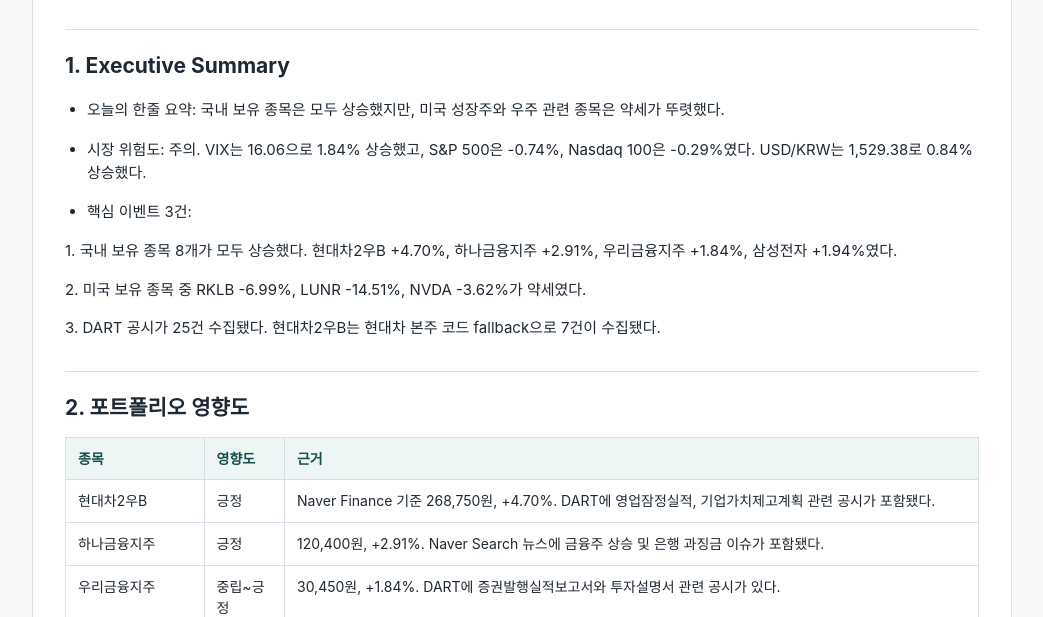
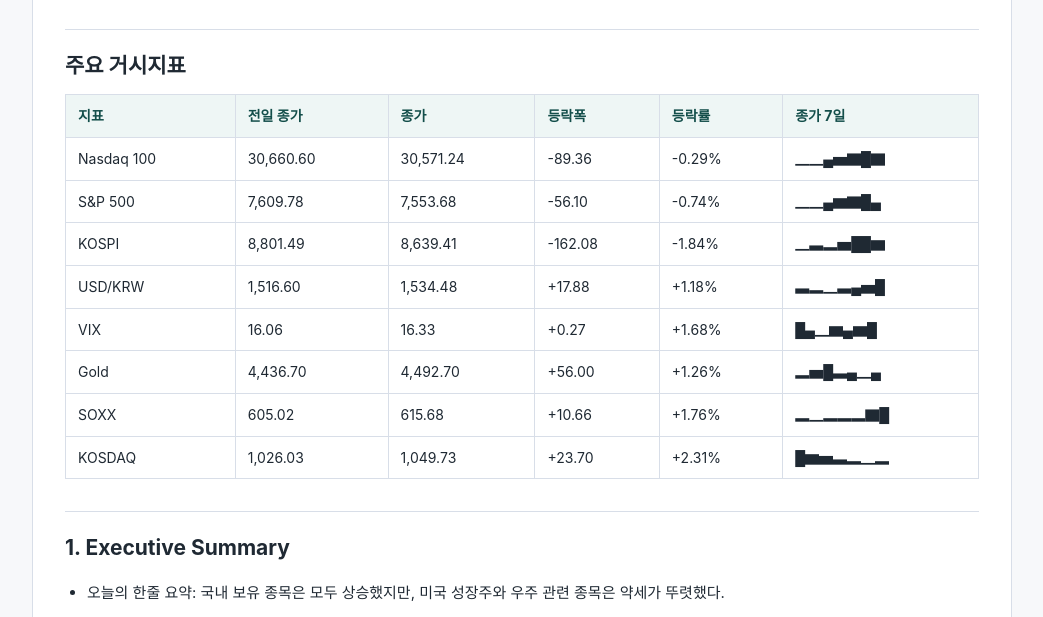
Before and after one commit to konslie/KSS, a plain HTML site: page docs/index.html in a window 1280 px wide. Shown: the part 177-794 px from the top of the page, without its empty margins (118-1161 px from the left). Drawn offline with Linux system fonts and the light colour scheme.

Commit message:
Add macro indicators to briefing

```diff
--- a/docs/index.html
+++ b/docs/index.html
@@ -133,12 +133,24 @@
 <a href="reports/2026-06-02.html">2026-06-02</a></div>
       </section>
       <h1>Morning Investment Briefing - 2026-06-04</h1>
+<h2>주요 거시지표</h2>
+<table><tbody>
+<tr><th>지표</th><th>전일 종가</th><th>종가</th><th>등락폭</th><th>등락률</th><th>종가 7일</th></tr>
+<tr><td>Nasdaq 100</td><td>30,660.60</td><td>30,571.24</td><td>-89.36</td><td>-0.29%</td><td>▁▁▄▅▇█▇</td></tr>
+<tr><td>S&amp;P 500</td><td>7,609.78</td><td>7,553.68</td><td>-56.10</td><td>-0.74%</td><td>▁▁▄▆▇█▄</td></tr>
+<tr><td>KOSPI</td><td>8,801.49</td><td>8,639.41</td><td>-162.08</td><td>-1.84%</td><td>▁▃▂▅██▆</td></tr>
+<tr><td>USD/KRW</td><td>1,516.60</td><td>1,534.48</td><td>+17.88</td><td>+1.18%</td><td>▃▂▁▃▄▅█</td></tr>
+<tr><td>VIX</td><td>16.06</td><td>16.33</td><td>+0.27</td><td>+1.68%</td><td>█▄▁▆▄▆█</td></tr>
+<tr><td>Gold</td><td>4,436.70</td><td>4,492.70</td><td>+56.00</td><td>+1.26%</td><td>▂▅█▃▄▁▄</td></tr>
+<tr><td>SOXX</td><td>605.02</td><td>615.68</td><td>+10.66</td><td>+1.76%</td><td>▂▁▂▂▂▇█</td></tr>
+<tr><td>KOSDAQ</td><td>1,026.03</td><td>1,049.73</td><td>+23.70</td><td>+2.31%</td><td>█▆▅▃▂▁▂</td></tr>
+</tbody></table>
 <h2>1. Executive Summary</h2>
 <ul>
 <li>오늘의 한줄 요약: 국내 보유 종목은 모두 상승했지만, 미국 성장주와 우주 관련 종목은 약세가 뚜렷했다.</li>
 </ul>
 <ul>
-<li>시장 위험도: 주의. VIX는 16.06으로 1.84% 상승했고, S&amp;P 500은 -0.74%, Nasdaq 100은 -0.29%였다. USD/KRW는 1,529.38로 0.84% 상승했다.</li>
+<li>시장 위험도: 주의. VIX는 16.33으로 1.68% 상승했고, S&amp;P 500은 -0.74%, Nasdaq 100은 -0.29%였다. USD/KRW는 1,534.48로 1.18% 상승했다.</li>
 </ul>
 <ul>
 <li>핵심 이벤트 3건:</li>
@@ -165,7 +177,7 @@
 <p>DART에서는 하나금융지주 4건, 우리금융지주 3건, DB손해보험 3건의 공시가 수집됐다. 하나금융지주는 최대주주등소유주식변동신고서와 증권발행실적보고서가 있었고, 우리금융지주는 증권발행실적보고서와 투자설명서가 있었다. DB손해보험은 채무증권 관련 증권신고서와 대규모기업집단현황공시가 포함됐다.</p>
 <p>SCHD는 32.37달러로 전일 대비 0.00%였다. yfinance 뉴스에는 배당 포트폴리오, 커버드콜, SCHD와 DGRO 비교 관련 제목이 포함됐다.</p>
 <h2>4. 현대차 / 환율</h2>
-<p>현대차2우B는 268,750원으로 +4.70%였다. USD/KRW는 1,529.38로 +0.84% 상승했다. 환율 데이터만 보면 원화 약세 신호가 있었지만, 이것이 현대차2우B 가격 상승의 원인이라고 단정하지 않는다.</p>
+<p>현대차2우B는 268,750원으로 +4.70%였다. USD/KRW는 1,534.48로 +1.18% 상승했다. 환율 데이터만 보면 원화 약세 신호가 있었지만, 이것이 현대차2우B 가격 상승의 원인이라고 단정하지 않는다.</p>
 <p>DART에서는 현대차2우B에 대해 현대차 본주 코드 fallback을 사용해 7건의 공시가 수집됐다. 주요 제목은 대규모기업집단현황공시, 기업지배구조보고서공시, 영업잠정실적, 기업가치제고계획, 특수관계인 거래 관련 공시다.</p>
 <p>Naver Search 뉴스에는 젠슨 황 방한, 피지컬 AI, 자동차와 피지컬 AI 관련 제목이 포함됐다. 현대차 직접 관련성은 기사별 확인이 필요하다.</p>
 <h2>5. 반도체 브리핑</h2>
@@ -187,8 +199,8 @@
 </tbody></table>
 <p>뉴스는 총 56건 수집됐다. CNBC Markets 8건, Naver Search News 23건, yfinance news 25건이다. Naver Search 뉴스는 검색 기반 결과이므로 종목 직접 관련성은 기사별 확인이 필요하다.</p>
 <h2>8. 오늘의 관찰 포인트</h2>
-<p>1. 국내 종목은 전부 상승했지만, KOSPI yfinance 지표는 -0.84%로 표시됐다. 국내 종목별 강세와 지수 데이터 간 차이를 확인한다.</p>
-<p>2. USD/KRW가 1,529.38로 +0.84% 상승했다. 현대차2우B와 수출주 관련 코멘트에는 환율을 별도 관찰 항목으로 둔다.</p>
+<p>1. 국내 종목은 전부 상승했지만, KOSPI yfinance 지표는 -1.84%로 표시됐다. 국내 종목별 강세와 지수 데이터 간 차이를 확인한다.</p>
+<p>2. USD/KRW가 1,534.48로 +1.18% 상승했다. 현대차2우B와 수출주 관련 코멘트에는 환율을 별도 관찰 항목으로 둔다.</p>
 <p>3. RKLB와 LUNR 약세가 포트폴리오 내 가장 큰 변동이었다. 우주주 관련 yfinance 뉴스 제목들을 후속 확인한다.</p>
 <p>4. DART 공시가 금융주와 삼성전자, 현대차 쪽에 집중됐다. 공시 제목만으로 의미를 단정하지 않고 원문 확인 대상을 선별한다.</p>
 <p>5. Naver Search 뉴스는 국내 종목 커버리지를 넓혔지만, 일부 결과는 직접 관련성이 약할 수 있어 검색어 조정이 필요하다.</p>
```
Also changed, not shown: docs/reports/2026-06-04.html (+16 -4 lines).
